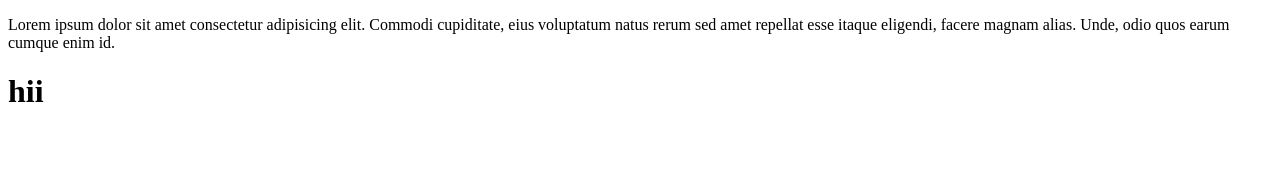
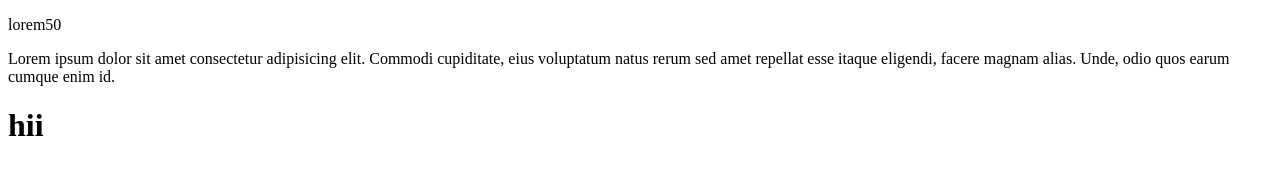
Before and after one commit to VANSH-GUPTA254/NEW1, a plain HTML site: page index.html in a window 1280 px wide. Drawn offline with Linux system fonts and the light colour scheme.

Commit message:
Update index.html

```diff
--- a/index.html
+++ b/index.html
@@ -5,6 +5,7 @@
     <meta name="viewport" content="width=device-width, initial-scale=1.0">
     <title>Document</title>
 </head>
+    <p> lorem50</p>
     <p>
         Lorem ipsum dolor sit amet consectetur adipisicing elit. Commodi cupiditate, eius voluptatum natus rerum sed amet repellat esse itaque eligendi, facere magnam alias. Unde, odio quos earum cumque enim id.
     </p>
```
